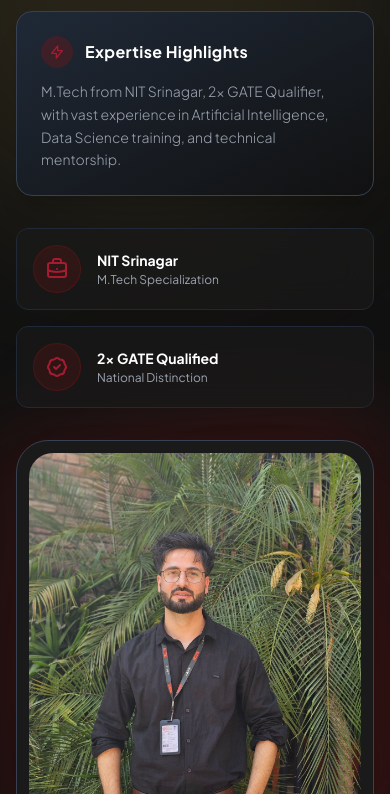
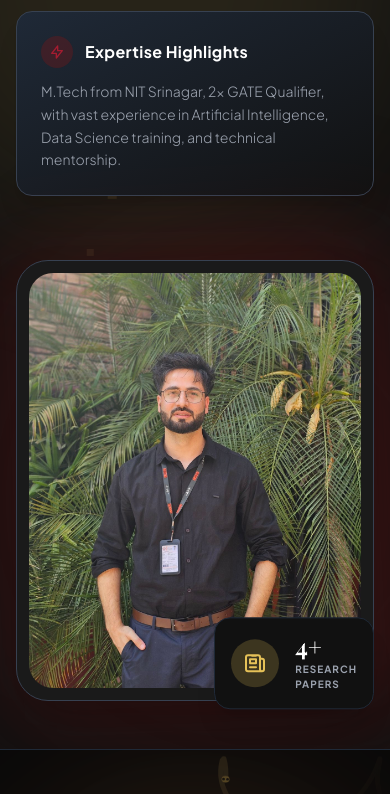
Before and after one commit to deepakraolive/Royal-Society-of-Programming, a plain HTML site: page index.html in a window 390 px wide. Shown: the part 1156-1950 px from the top of the page. Drawn offline with nearby package versions, Linux system fonts and the light colour scheme; a web font is replaced by a local one.

Commit message:
Hide repetitive instructor highlight badges on mobile to improve readability

```diff
--- a/index.html
+++ b/index.html
@@ -365,7 +365,7 @@
                 </div>
 
                 <!-- Academic highlights / badges -->
-                <div class="grid sm:grid-cols-2 gap-4">
+                <div class="hidden md:grid md:grid-cols-2 gap-4">
                     <div class="flex items-center gap-4 p-4 rounded-xl glass-dark border border-gray-800 transition-all hover:bg-gray-800 hover:shadow-lg hover:-translate-y-1">
                         <div class="w-12 h-12 rounded-full bg-harvard-600/20 flex items-center justify-center text-harvard-500 flex-shrink-0 border border-harvard-600/30">
                             <svg class="w-6 h-6" fill="none" stroke="currentColor" viewBox="0 0 24 24"><path stroke-linecap="round" stroke-linejoin="round" stroke-width="2" d="M21 13.255A23.931 23.931 0 0112 15c-3.183 0-6.22-.62-9-1.745M16 6V4a2 2 0 00-2-2h-4a2 2 0 00-2 2v2m4 6h.01M5 20h14a2 2 0 002-2V8a2 2 0 00-2-2H5a2 2 0 00-2 2v10a2 2 0 002 2z"/></svg>
```
